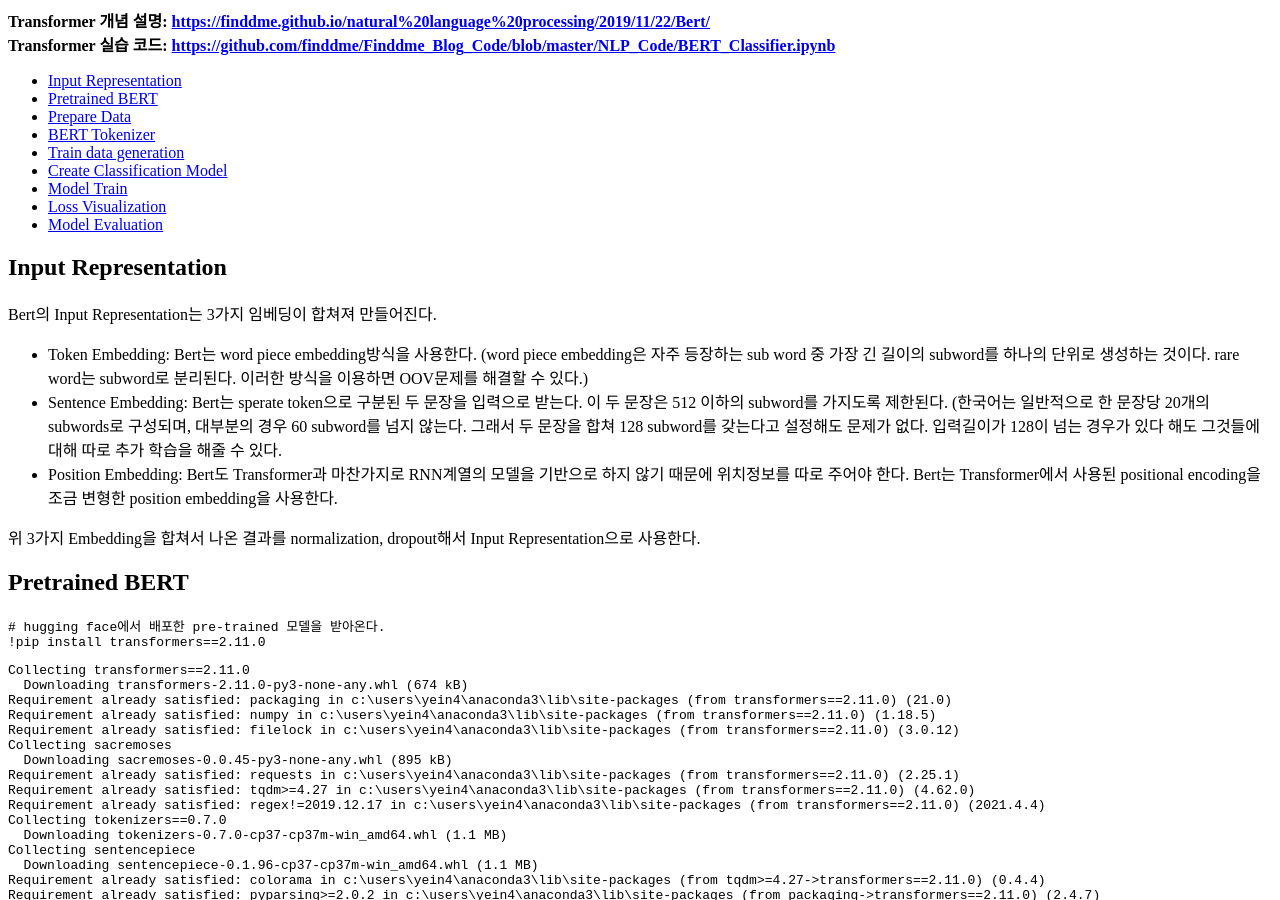
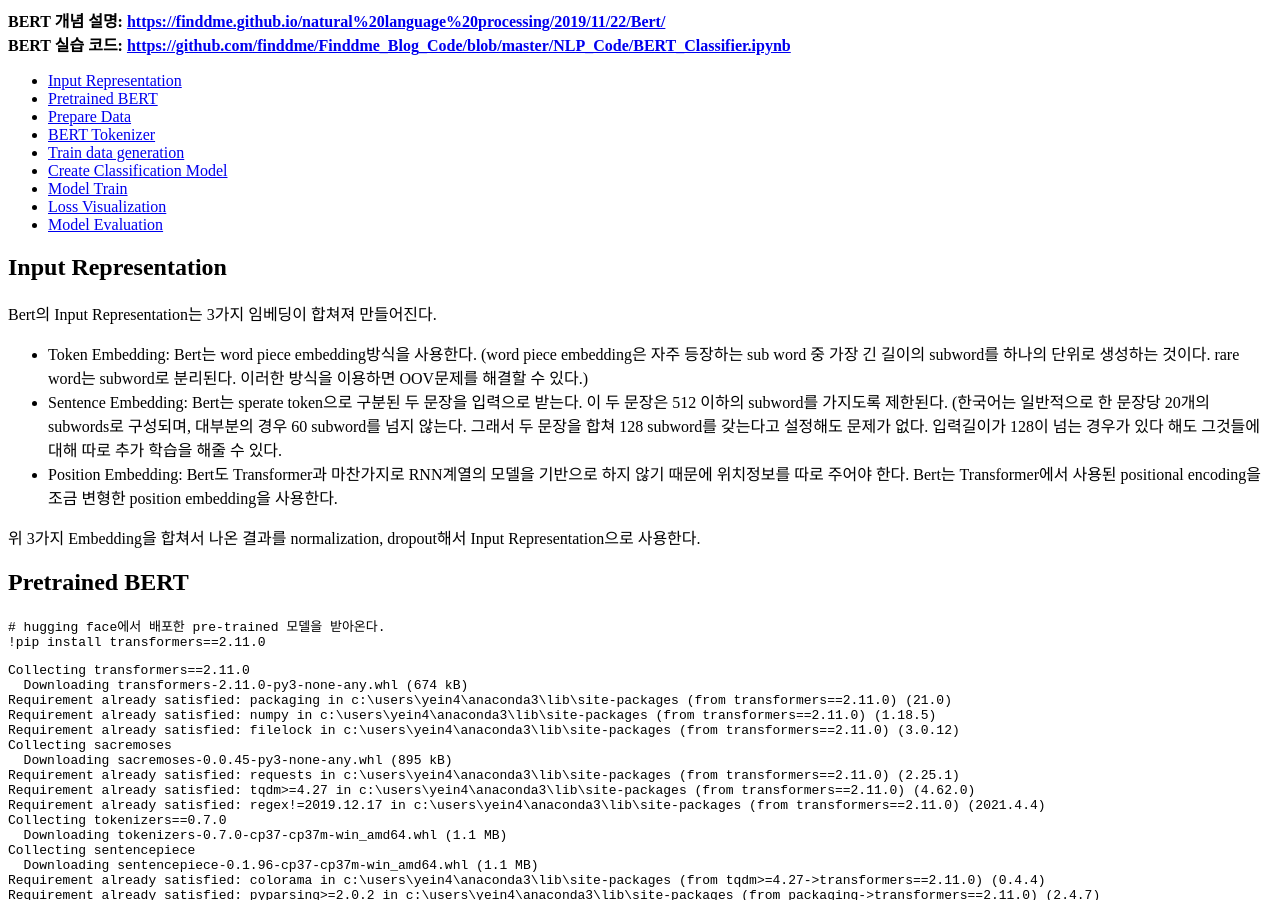
Before and after one commit to finddme/finddme.github.io, a Jekyll site: the page built from _posts/2019-11-22-BertCode.md, in a window 1280 px wide and 900 px high. Built offline with Jekyll 4.4.1, drawn with Linux system fonts in a browser that asks for light colours.

Commit message:
Update 2019-11-22-BertCode.md

```diff
--- a/_posts/2019-11-22-BertCode.md
+++ b/_posts/2019-11-22-BertCode.md
@@ -3,8 +3,8 @@ title: "__CODE__ BERT(Classifier)"
 category: Natural Language Processing
 tag: NLP
 ---
-**Transformer 개념 설명: [https://finddme.github.io/natural%20language%20processing/2019/11/22/Bert/](https://finddme.github.io/natural%20language%20processing/2019/11/22/Bert/)**
-**Transformer 실습 코드: [https://github.com/finddme/Finddme_Blog_Code/blob/master/NLP_Code/BERT_Classifier.ipynb](https://github.com/finddme/Finddme_Blog_Code/blob/master/NLP_Code/BERT_Classifier.ipynb)**
+**BERT 개념 설명: [https://finddme.github.io/natural%20language%20processing/2019/11/22/Bert/](https://finddme.github.io/natural%20language%20processing/2019/11/22/Bert/)**
+**BERT 실습 코드: [https://github.com/finddme/Finddme_Blog_Code/blob/master/NLP_Code/BERT_Classifier.ipynb](https://github.com/finddme/Finddme_Blog_Code/blob/master/NLP_Code/BERT_Classifier.ipynb)**
 
 
 
```
